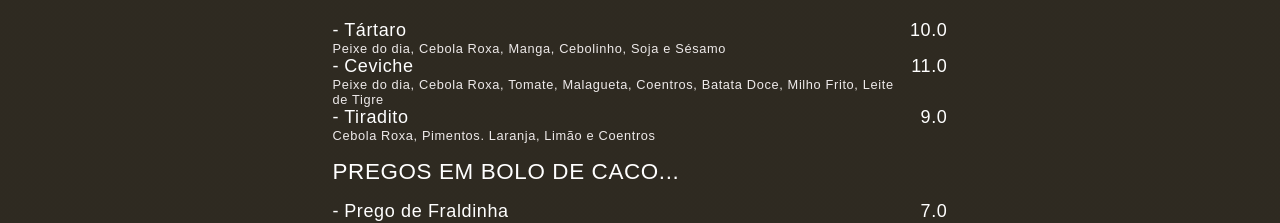
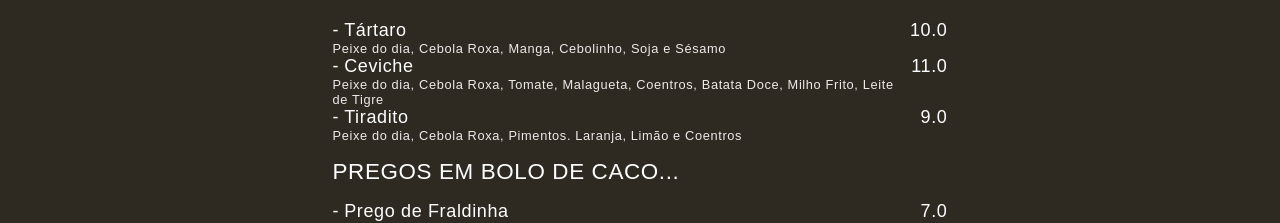
Before and after one commit to wanderson1873/barriga-de-freira, a React (Create React App) app: page / in a window 1280 px wide. Shown: the part 1609-1832 px from the top of the page. Built offline with nearby package versions, Linux system fonts and the light colour scheme; a web font is replaced by a local one.

Commit message:
Edit line

```diff
--- a/src/components/Ementa.js
+++ b/src/components/Ementa.js
@@ -342,7 +342,7 @@ const Ementa = () => {
             <ul>
                <li className="name">
                   Tiradito
-                  <span>Cebola Roxa, Pimentos. Laranja, Limão e Coentros</span>
+                  <span>Peixe do dia, Cebola Roxa, Pimentos. Laranja, Limão e Coentros</span>
                </li>
                <li className="price">9.0</li>
             </ul>
```
